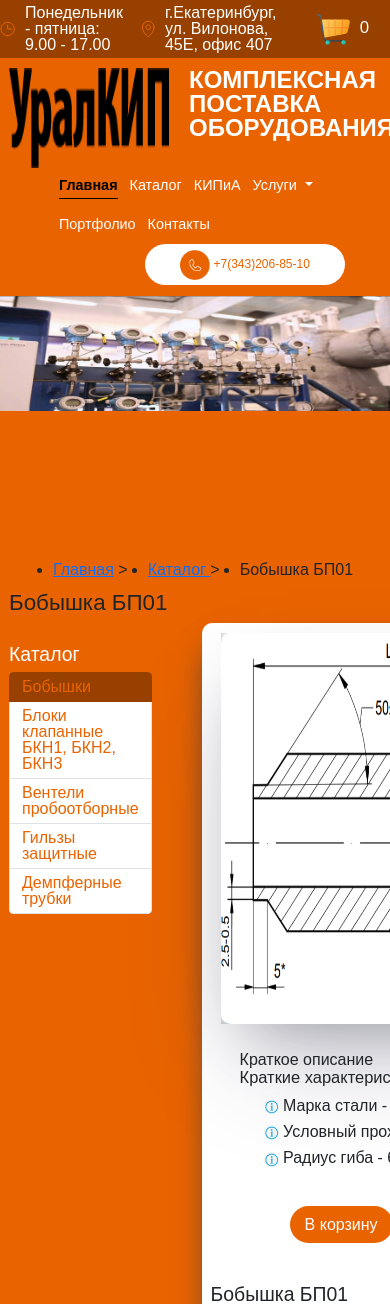
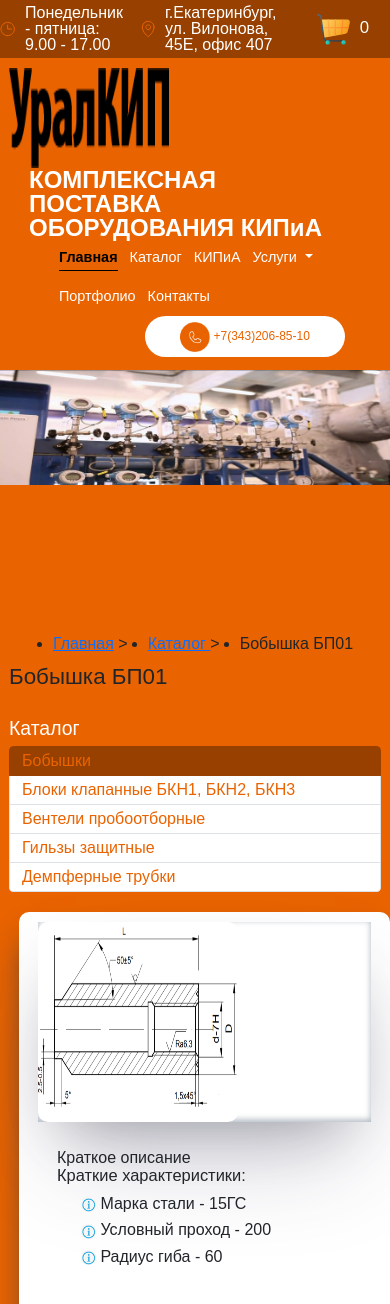
Before and after one commit to korado2022/webural, a Django app: page /mainapp/detail_exam/ in a window 390 px wide; the page is wider, and only the part inside the window is pictured. Shown: the top 1304 px of that part. Run offline with Django 4.2, Linux system fonts and the light colour scheme; some libraries are stand-ins or nearby versions; some web fonts are replaced.

Commit message:
detail new

```diff
--- a/mainapp/templates/includes/inc_footer.html
+++ b/mainapp/templates/includes/inc_footer.html
@@ -9,12 +9,12 @@
             <div class="d-flex flex-row flex-wrap">
                 <div class="">
                     <a class="navbar-brand" href="#">
-                        <img src="{% static 'img/logo1.png' %}" alt="Logo" width="160" height="100" class="d-inline-block align-text-bottom" style="color: white;">
-                        <span style="font-size: 4rem;font: Cabin;font-weight: 700;color: white;border-color: white;">УралКИП</span></a>
+                        {% comment %} <img src="{% static 'img/logo1.png' %}" alt="Logo" width="160" height="100" class="d-inline-block align-text-bottom" style="color: white;"> {% endcomment %}
+                        <span class="footer_logo">УралКИП</span></a>
 
                 </div>
                 <div class="block-vert-line" style="margin-left: 140px;"></div>
-                <div class="d-flex flex-row" style="margin-top: 50px">
+                <div class="footer_menu" style="margin-top: 50px">
                     <div class="d-flex flex-column ml50 fl">
                         <div class="text_w title_text" style="margin-left: 20px;">Продукция</div>
                         <hr size="10px" width="40px" color="#E96300" style="margin-left: 20px;">
--- a/mainapp/templates/includes/inc_menu.html
+++ b/mainapp/templates/includes/inc_menu.html
@@ -26,7 +26,7 @@
      <!-- Блок меню-->
     <nav class="navbar navbar-expand-lg nav-med">
         <div class="container-fluid nav-med" style="background-color: #E96300;height: 90px;">
-             <a class="navbar-brand d-flex flex-row" href="{% url 'mainapp:index' %}">
+             <a class="navbar-brand brand_ural" href="{% url 'mainapp:index' %}">
                  <img src="{% static 'img/logo1.png' %}" alt="Logo" width="160" height="100"
                     class="d-inline-block" style="text-align: center;">
                  <span class="title_menu">КОМПЛЕКСНАЯ<br> ПОСТАВКА<br> ОБОРУДОВАНИЯ КИПиА</span>
--- a/mainapp/templates/mainapp/catalog.html
+++ b/mainapp/templates/mainapp/catalog.html
@@ -5,7 +5,7 @@
 
 
     <!-- Блок Каталог -->
-    <div class="container" style="display: flex;">
+    <div class="container catalog_block">
         <!--Левая колонка-->
         <div class="col-md-3 l_c" style="background: #E96300;color: white;">
             <h2 style="margin-top: 20px;" id="catalog-product"> Каталог</h2>
--- a/mainapp/templates/mainapp/detail_exam.html
+++ b/mainapp/templates/mainapp/detail_exam.html
@@ -27,7 +27,7 @@
 
         <!-- КОНЕЦ Блок ЗАГОЛОВОК Название Пункта-->
     <!-- Блок Описание детали -->
-    <div class="container d-flex">
+    <div class="container catalog_block">
         <!--Левая колонка-->
         <div class="col-md-3 l_c" style="background: #E96300;color: white;">
             <h2 style="margin-top: 20px;" id="catalog-product">Каталог</h2>
@@ -41,7 +41,7 @@
         </div>
         <!--КОНЕЦ Левая колонка-->
         <!--Карточки товаров-->
-        <div class="row ml50 detail-card">
+        <div class="row detail-card">
             <div class="col-lg-5 col-md-5 col-sm-12 col-xs-12">
                 <div class="box-img">
                     <img class="img-product-detail" src="{% static 'img/product/catalog/01-bobyshka/bobyshka_bp01_shema.png' %}"
--- a/mainapp/templates/mainapp/index.html
+++ b/mainapp/templates/mainapp/index.html
@@ -11,7 +11,7 @@
                 <div class="row">
                      <!--Левая колонка-->
                     <div class="col">
-                        <div class="d-flex flex-column" style="width: 420px;margin-left: 20px;">
+                        <div class="d-flex flex-column about_left">
 
                             <h1 class="p-2">О НАС</h1>
                             <p class="p-2">Мы занимаемся комплектацией и поставкой средств автоматизации (КИПиА, деталей
--- a/static/css/style.css
+++ b/static/css/style.css
@@ -20,6 +20,10 @@ body {
     margin: 0 auto;
 }
 /* Меню */
+.brand_ural {
+    display: flex;
+    flex-direction: row;
+}
 .topbar {
     height: 58px;
     color: #FFFFFF;
@@ -114,6 +118,11 @@ body {
     width: 540px;
     height: 400px;
     border-radius: 25px;
+}
+
+.about_left {
+    width: 420px;
+    margin-left: 20px;
 }
 
 .mt20 {
@@ -376,7 +385,11 @@ body {
     color: #E96300;
     border-color: white;
 }
-
+/*Catalog block*/
+.catalog_block {
+    display: flex;
+}
+/*Stop Catalog block*/
 .l_c > ul li a {
     text-decoration: none;
     color: #E96300;
@@ -431,6 +444,7 @@ body {
 }
 
 .detail-card {
+    margin-left: 50px;
     border-radius: 10px;
     background: #ffffff;
     box-shadow: rgb(38, 57, 77) 0px 20px 30px -10px;
@@ -773,7 +787,21 @@ body {
     color: #009181;
 }
 /*STOP Block Hellp*/
+/* Block footer*/
+.footer_menu {
+    display: flex;
+    flex-direction: row;
+}
 
+.footer_logo {
+    font-size: 4rem;
+    font: Cabin;
+    font-weight: 700;
+    color: white;
+    border-color: white;
+    margin-left: 20px;
+}
+/* Stop Block footer*/
 /* Медиа */
 
 /* малый комп или горизонт планшет */
@@ -905,7 +933,7 @@ body {
       display: block;
     }
     .baner {
-        margin-top: 136px;
+        margin-top: 210px;
     }
     .nav-bar-menu {
 
@@ -924,14 +952,41 @@ body {
         margin-top: 30px;
     }
     .kat {
-        width: 400px;
-        height: 400px;
+        width: 300px;
+        height: 300px;
         flex-direction: column;
     }
     .about_img {
-        width: 420px;
-        height: 300px;
+        width: 320px;
+        height: 240px;
         margin-left: 30px;
+    }
+    .about_left {
+        width: 300px;
+    }
+    .brand_ural {
+        flex-direction: column;
+    }
+    .footer_menu {
+        flex-direction: column;
+    }
+    .kat_img {
+        display: none;
+    }
+    .footer_logo {
+        font-size: 2rem;
+    }
+    .catalog_block {
+        display: block;
+    }
+    .img-product-detail {
+        width: 200px;
+        height: 200px;
+        border-radius: 10px;
+    }
+    .detail-card {
+        margin-left: 10px;
+        margin-top: 20px;
     }
 }
 
```
